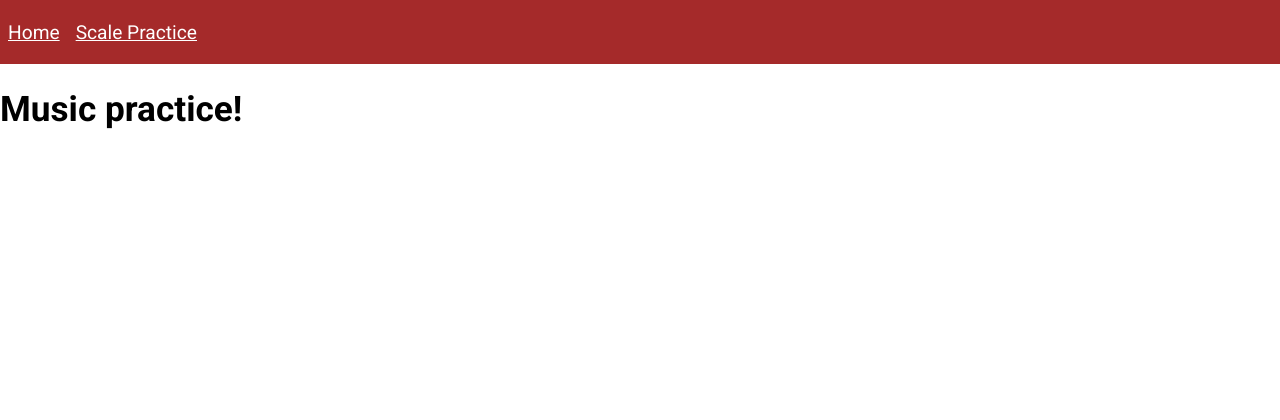
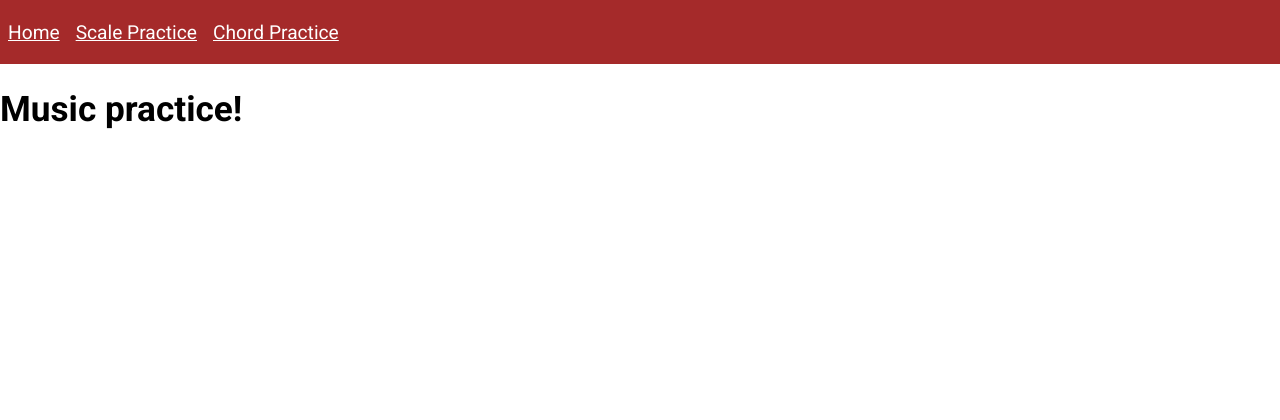
Before and after one commit to danchurlian/Music-Practice-Site, a Flask app: page / in a window 1280 px wide. Shown: the top 420 px of the page. Run offline with Flask 3, Linux system fonts and the light colour scheme; parts of the project's set-up code (start-up, migrations or seed data) failed here and were passed over.

Commit message:
Add new webpage for chord practice, add link to chord page in header

```diff
--- a/app.py
+++ b/app.py
@@ -195,6 +195,10 @@ def format_scale_name(letter: str, mode: str, accidental: str = None) -> str:
 
     return result
 
+@app.route("/chords", methods=["GET"])
+def chord_page():
+    return render_template("chord_page.html")
+
 
 @app.route("/scales", methods=["GET", "POST"])
 def scale_page():
@@ -222,6 +226,7 @@ def scale_page():
     music_svg: str = tk.renderToSVG(1)
     return render_template("scale_page.html", music_svg=music_svg, answer_result=answer_result)
 
+
 @app.route("/")
 def index():
     return render_template("index.html")
--- /dev/null
+++ b/templates/chord_page.html
@@ -0,0 +1,4 @@
+{% extends "layout.html" %}
+{% block main %}
+    <h1>Chord Identification Practice </h1>
+{% endblock %}
--- a/templates/layout.html
+++ b/templates/layout.html
@@ -15,6 +15,7 @@
         <header>
             <a href="/">Home</a>
             <a href="/scales">Scale Practice</a>
+            <a href="/chords">Chord Practice</a>
         </header>
         <main>
             {% block main %}
```
